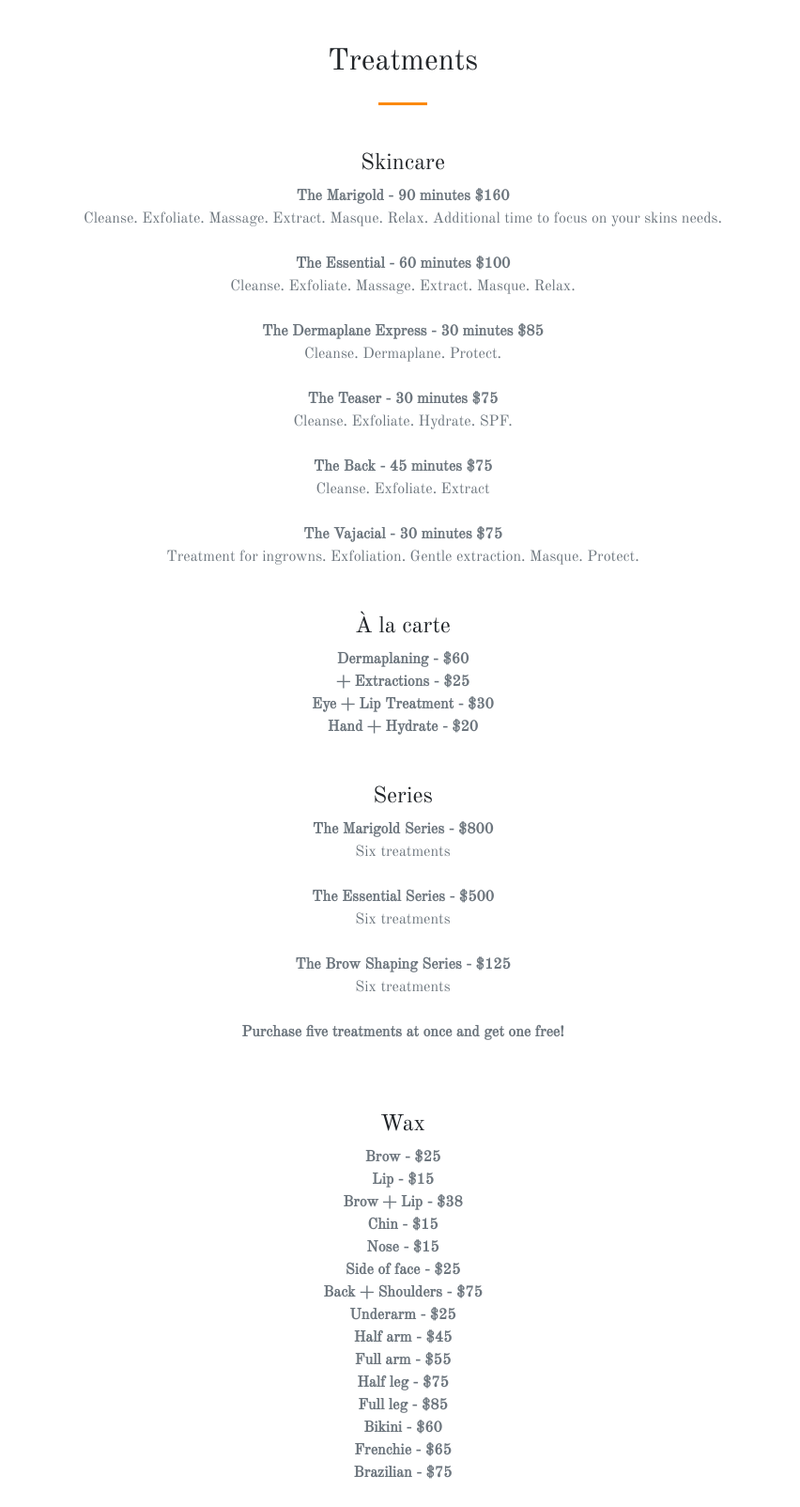
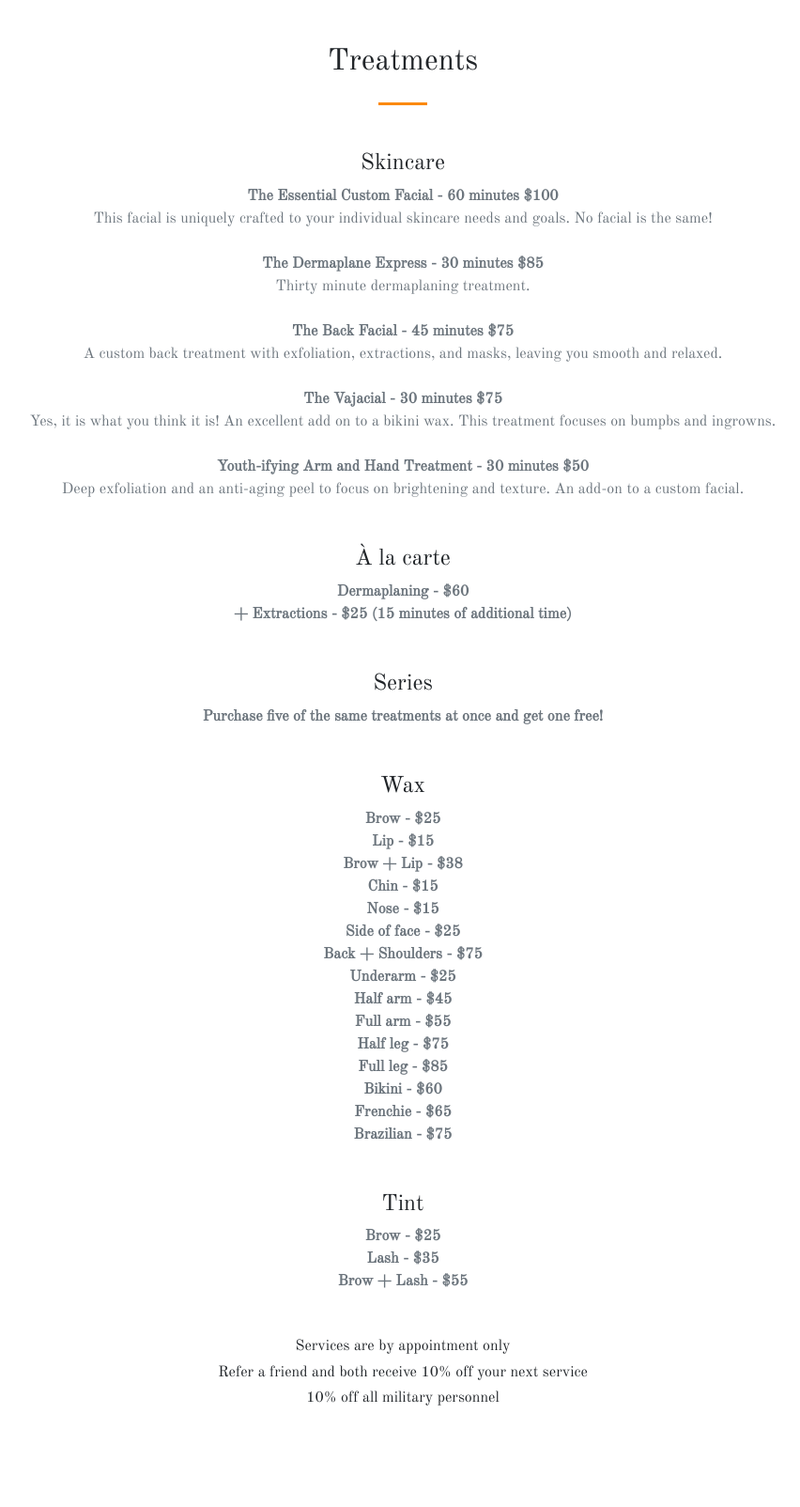
Before and after one commit to thomaskellough/marigoldandstudio, a Flask app: page /services in a window 1280 px wide. Shown: the part 161-1765 px from the top of the page at 94% size, without its empty margins (211-1063 px from the left). Run offline with Flask 2, Linux system fonts and the light colour scheme; some libraries are stand-ins or nearby versions.

Commit message:
updated services, moved hours to contact page

```diff
--- a/marigoldstudio/routes.py
+++ b/marigoldstudio/routes.py
@@ -40,8 +40,8 @@ def contact():
         return redirect(url_for('home'))
     elif form.errors:
         flash(f'Please correct the errors and resubmit the form.', 'danger')
-        return render_template('contact.html', title='Contact Me', form=form)
-    return render_template('contact.html', title='Contact', form=form)
+        return render_template('contact.html', title='Contact Me', company=company_name, form=form)
+    return render_template('contact.html', title='Contact', company=company_name, form=form)
 
 
 if __name__ == '__main__':
--- a/marigoldstudio/templates/home.html
+++ b/marigoldstudio/templates/home.html
@@ -7,7 +7,7 @@
     <div class="container h-100">
       <div class="row h-100 align-items-center justify-content-center text-center">
         <div class="col-lg-10 align-self-end">
-          <h1 class="text-uppercase text-white font-weight-bold" style="font-family: 'Special Elite'">{{ company }}</h1>
+          <h1 class="text-uppercase text-white font-weight-bold marigold-font">{{ company }}</h1>
           <hr class="divider my-4" style="border-color: #fb890b">
         </div>
         <div class="col-lg-8 align-self-baseline">
--- a/marigoldstudio/templates/services.html
+++ b/marigoldstudio/templates/services.html
@@ -26,49 +26,33 @@
         <div class="text-center">
           <div class="mt-5">
             <h3 class="h4 mb-2 marigold-font">Skincare</h3>
-            <p class="text-muted mb-0 service-items"><strong>The Marigold - 90 minutes $160</strong></p>
-            <p class="text-muted mb-0">Cleanse. Exfoliate. Massage. Extract. Masque. Relax. Additional time to focus on your skins needs.</p>
-            <br>
-            <p class="text-muted mb-0"><strong>The Essential - 60 minutes $100</strong></p>
-            <p class="text-muted mb-0">Cleanse. Exfoliate. Massage. Extract. Masque. Relax.</p>
+            <p class="text-muted mb-0"><strong>The Essential Custom Facial - 60 minutes $100</strong></p>
+            <p class="text-muted mb-0">This facial is uniquely crafted to your individual skincare needs and goals. No facial is the same!</p>
             <br>
             <p class="text-muted mb-0"><strong>The Dermaplane Express - 30 minutes $85</strong></p>
-            <p class="text-muted mb-0">Cleanse. Dermaplane. Protect.</p>
+            <p class="text-muted mb-0">Thirty minute dermaplaning treatment.</p>
             <br>
-            <p class="text-muted mb-0"><strong>The Teaser - 30 minutes $75</strong></p>
-            <p class="text-muted mb-0">Cleanse. Exfoliate. Hydrate. SPF.</p>
-            <br>
-            <p class="text-muted mb-0"><strong>The Back - 45 minutes $75</strong></p>
-            <p class="text-muted mb-0">Cleanse. Exfoliate. Extract</p>
+            <p class="text-muted mb-0"><strong>The Back Facial - 45 minutes $75</strong></p>
+            <p class="text-muted mb-0">A custom back treatment with exfoliation, extractions, and masks, leaving you smooth and relaxed.</p>
             <br>
             <p class="text-muted mb-0"><strong>The Vajacial - 30 minutes $75</strong></p>
-            <p class="text-muted mb-0">Treatment for ingrowns. Exfoliation. Gentle extraction. Masque. Protect.</p>
-            <p></p>
+            <p class="text-muted mb-0">Yes, it is what you think it is! An excellent add on to a bikini wax. This treatment focuses on bumpbs and ingrowns.</p>
+            <br>
+            <p class="text-muted mb-0"><strong>Youth-ifying Arm and Hand Treatment - 30 minutes $50</strong></p>
+            <p class="text-muted mb-0">Deep exfoliation and an anti-aging peel to focus on brightening and texture. An add-on to a custom facial.</p>
           </div>
         </div>
         <div class="text-center">
           <div class="mt-5">
             <h3 class="h4 mb-2 marigold-font">À la carte</h3>
             <p class="text-muted mb-0 service-items"><strong>Dermaplaning - $60</strong></p>
-            <p class="text-muted mb-0 service-items"><strong>+ Extractions - $25</strong></p>
-            <p class="text-muted mb-0 service-items"><strong>Eye + Lip Treatment - $30</strong></p>
-            <p class="text-muted mb-0 service-items"><strong>Hand + Hydrate - $20</strong></p>
+            <p class="text-muted mb-0 service-items"><strong>+ Extractions - $25 (15 minutes of additional time)</strong></p>
           </div>
         </div>
         <div class="text-center">
           <div class="mt-5">
             <h3 class="h4 mb-2 marigold-font">Series</h3>
-            <p class="text-muted mb-0 service-items"><strong>The Marigold Series - $800</strong></p>
-            <p class="text-muted mb-0 service-items">Six treatments</p>
-            <br>
-            <p class="text-muted mb-0 service-items"><strong>The Essential Series - $500</strong></p>
-            <p class="text-muted mb-0 service-items">Six treatments</p>
-            <br>
-            <p class="text-muted mb-0 service-items"><strong>The Brow Shaping Series - $125</strong></p>
-            <p class="text-muted mb-0 service-items">Six treatments</p>
-            <br>
-            <p class="text-muted mb-0 service-items"><strong>Purchase five treatments at once and get one free!</strong></p>
-            <br>
+              <p class="text-muted mb-0 service-items"><strong>Purchase five of the same treatments at once and get one free!</strong></p>
           </div>
         </div>
         <div class="text-center">
@@ -101,21 +85,11 @@
         </div>
       </div>
     </div>
-  <div class="text-sm-center mt-5">
+    <div class="container text-sm-center mt-5">
       <h6 class="marigold-font">Services are by appointment only</h6>
       <h6 class="marigold-font">Refer a friend and both receive 10% off your next service</h6>
       <h6 class="marigold-font">10% off all military personnel</h6>
-  </div>
-  <div class="container text-center">
-      <br>
-      <h5 class="marigold-font">Studio Hours</h5>
-      <p class="d-inline">Sunday: 9am-8pm</p>
-      <br>
-      <p class="d-inline">Monday: 9am-8pm</p>
-      <br>
-      <p class="d-inline">Tuesday: 9am-8pm</p>
-      <p><em>By appointment only</em></p>
-  </div>
+    </div>
   </section>
 
 {% endblock content %}
```
Also changed, not shown: marigoldstudio/templates/contact.html (+19 -4 lines).
